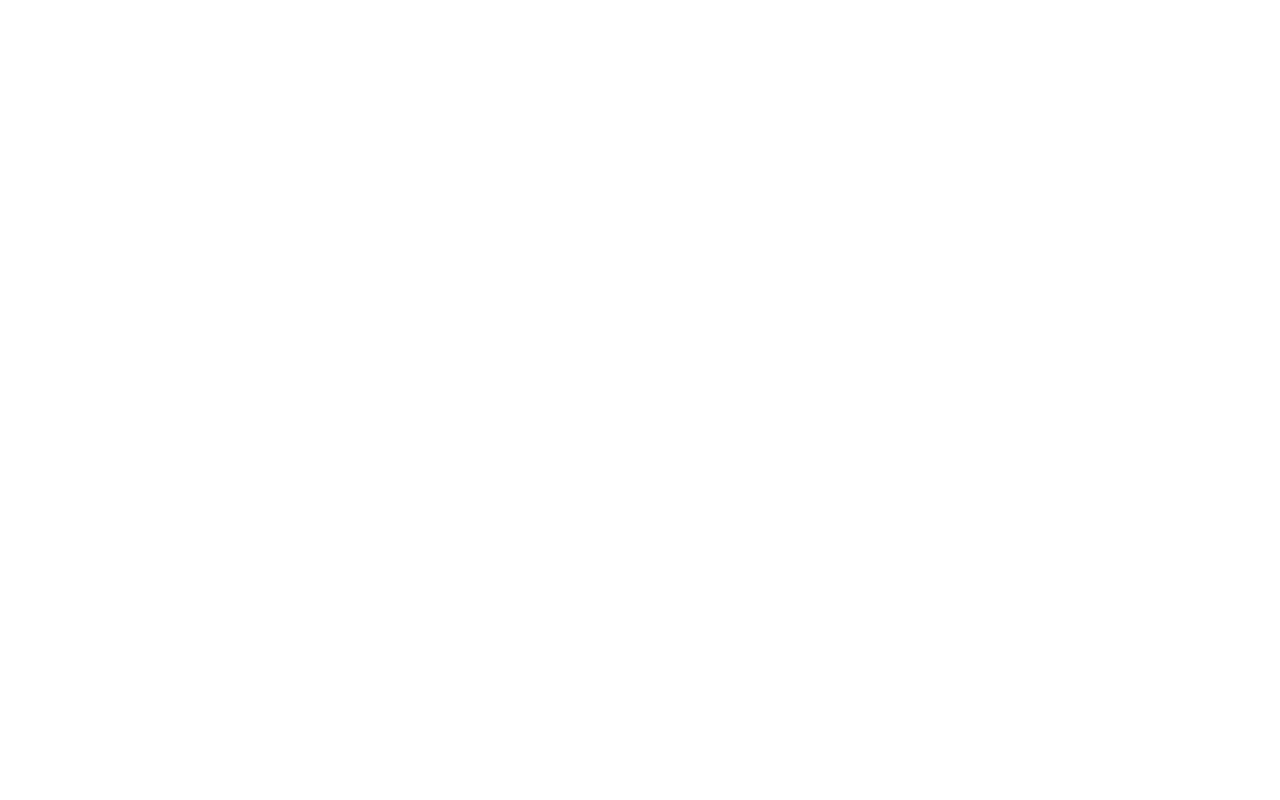
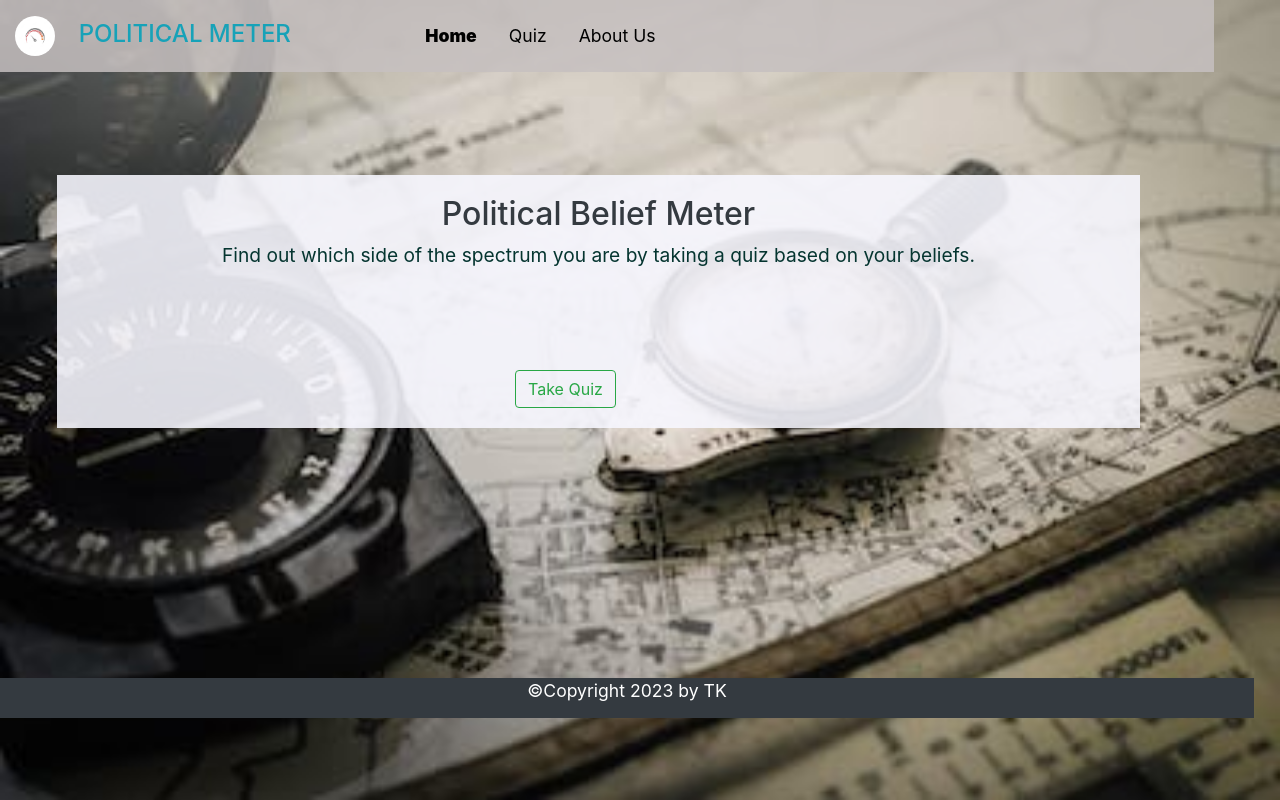
Before and after one commit to TK-code202/PoliticalMeter, a plain HTML site: page index.html in a window 1280 px wide. Drawn offline with Linux system fonts and the light colour scheme.

Commit message:
add changes to html files

```diff
--- a/index.html
+++ b/index.html
@@ -0,0 +1,54 @@
+<!DOCTYPE html>
+<html lang="en">
+<head>
+    <meta charset="UTF-8">
+    <meta http-equiv="X-UA-Compatible" content="IE=edge">
+    <meta name="viewport" content="width=device-width, initial-scale=1.0">
+    <script src="js/jquery-3.6.4.js"></script>
+    <script src="js/script.js"></script>
+    <link rel="stylesheet" href="css/bootstrap.css">
+    <link rel="stylesheet" href="css/style.css">
+    <link rel="icon" href="img/logo.png">
+    <title>Political Meter</title>
+</head>
+<body>
+    <div class="container">
+        <div class="head-section">
+
+
+            <div class="background">
+                <img src="img/pexels-photo-5090.jpeg" alt="">
+            </div>
+
+            <div class="logo-section">
+                <img src="img/logo.png" alt="logo">
+                <h4 class="mt-1 text-info">POLITICAL METER</h4>
+
+                <ul class="nav">
+                    <li class="nav-item">
+                    <a class="nav-link active" href="index.html">Home</a>
+                    </li>
+                    <li class="nav-item">
+                    <a class="nav-link" href="quiz.html">Quiz</a>
+                    </li>
+                    <li class="nav-item">
+                    <a class="nav-link " href="about.html">About Us</a>
+                    </li>
+                </ul>
+            </div>
+
+            <div class="showcase">
+                <h2 class="text-dark text-center">Political Belief Meter</h2>
+                <p class="informative-text text-center">Find out which side of the spectrum you are by taking a quiz based on your beliefs.</p>
+
+                <a href="quiz.html"><button class="btn btn-outline-success view">Take Quiz</button></a>
+            </div>
+        </div>
+
+        <!-- Page Footer -->
+        <div class="footer bg-dark ">
+            <p class="text-center">©Copyright 2023 by TK</p>
+        </div>
+    </div>
+</body>
+</html>
```
Also changed, not shown: about.html (+1 -0 lines), quiz.html (+1 -0 lines).
